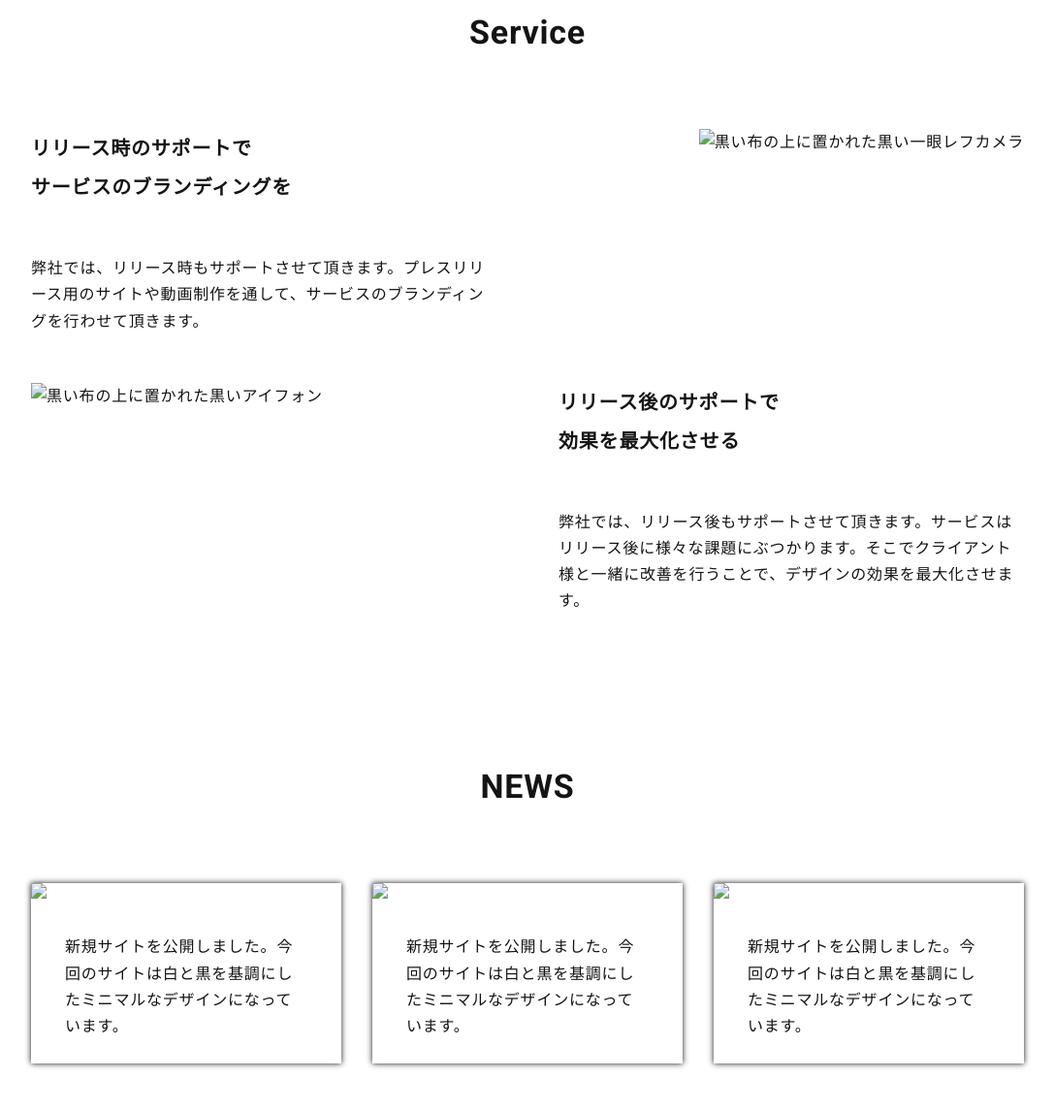
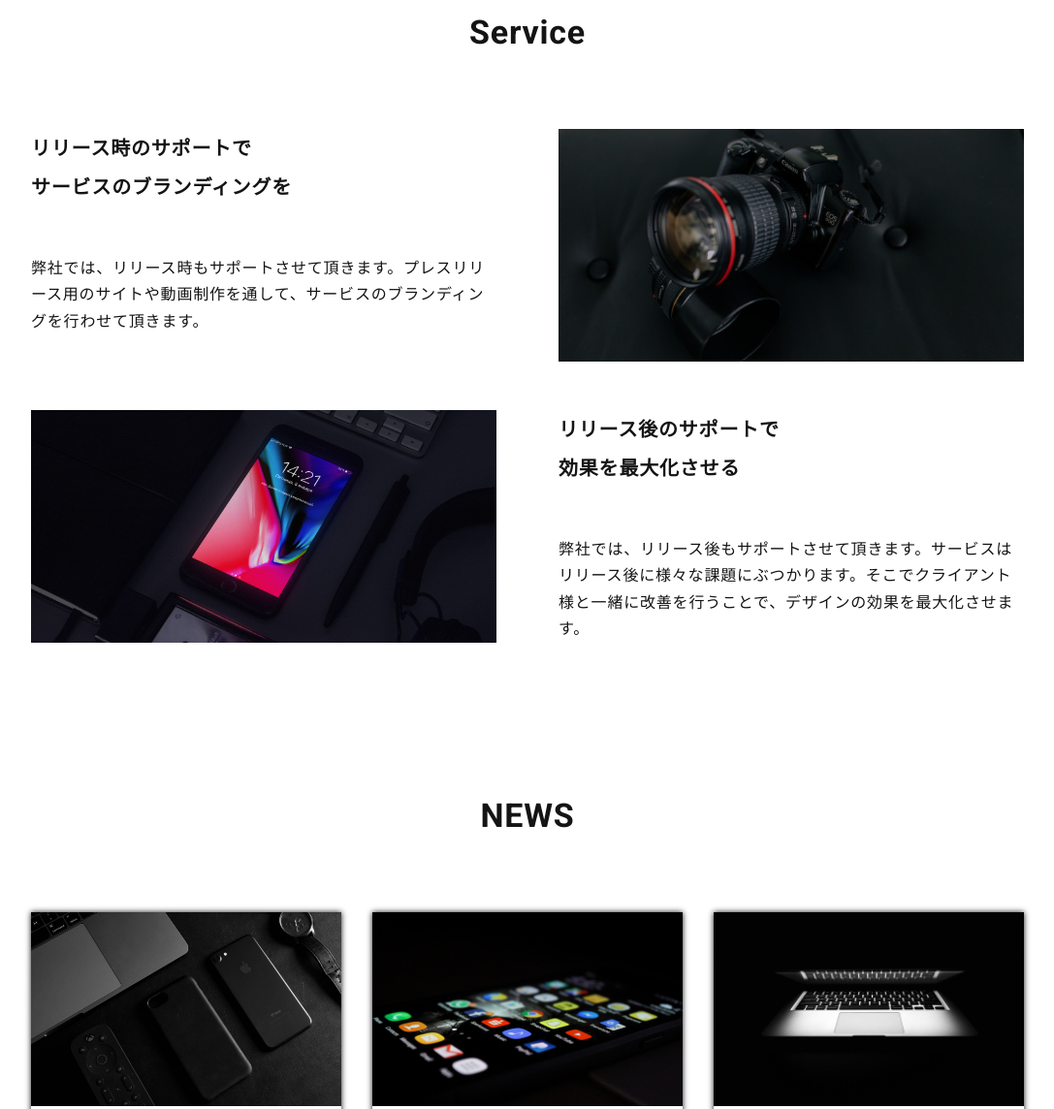
Before and after one commit to irrlicht51/irrlicht51.github.io, a plain HTML site: page index.html in a window 1280 px wide. Shown: the part 1380-2524 px from the top of the page at 97% size, without its empty margins (96-1183 px from the left). Drawn offline with nearby package versions, Linux system fonts and the light colour scheme; files whose address does not match are found by name.

Commit message:
Update index.html

```diff
--- a/index.html
+++ b/index.html
@@ -45,7 +45,7 @@
           <p>弊社では、リリース時もサポートさせて頂きます。プレスリリース用のサイトや動画制作を通して、サービスのブランディングを行わせて頂きます。</p>
         </div>
         <div class="service-image">
-          <img src="img/service-image@2x.jpg" alt="黒い布の上に置かれた黒い一眼レフカメラ">
+          <img src="service-image@2x.jpg" alt="黒い布の上に置かれた黒い一眼レフカメラ">
         </div>
       </div>
       <div class="service-content second">
@@ -55,7 +55,7 @@
           <p>弊社では、リリース後もサポートさせて頂きます。サービスはリリース後に様々な課題にぶつかります。そこでクライアント様と一緒に改善を行うことで、デザインの効果を最大化させます。</p>
         </div>
         <div class="service-image">
-          <img src="img/service-image02@2x.jpg" alt="黒い布の上に置かれた黒いアイフォン">
+          <img src="service-image02@2x.jpg" alt="黒い布の上に置かれた黒いアイフォン">
         </div>
       </div>
     </section>
@@ -64,9 +64,9 @@
       <h2>NEWS</h2>
       <div class="news-content">
         <ul>
-          <li><a href=""><img src="img/card-image1@2x.jpg" alt="黒い背景にあるPC"><p>新規サイトを公開しました。今回のサイトは白と黒を基調にしたミニマルなデザインになっています。</p></a></li>
-          <li><a href=""><img src="img/card-image2@2x.jpg" alt="黒い背景にあるPC"><p>新規サイトを公開しました。今回のサイトは白と黒を基調にしたミニマルなデザインになっています。</p></a></li>
-          <li><a href=""><img src="img/card-image3@2x.jpg" alt="黒い背景にあるPC"><p>新規サイトを公開しました。今回のサイトは白と黒を基調にしたミニマルなデザインになっています。</p></a></li>
+          <li><a href=""><img src="card-image1@2x.jpg" alt="黒い背景にあるPC"><p>新規サイトを公開しました。今回のサイトは白と黒を基調にしたミニマルなデザインになっています。</p></a></li>
+          <li><a href=""><img src="card-image2@2x.jpg" alt="黒い背景にあるPC"><p>新規サイトを公開しました。今回のサイトは白と黒を基調にしたミニマルなデザインになっています。</p></a></li>
+          <li><a href=""><img src="card-image3@2x.jpg" alt="黒い背景にあるPC"><p>新規サイトを公開しました。今回のサイトは白と黒を基調にしたミニマルなデザインになっています。</p></a></li>
         </ul>
       </div>
     </section>
@@ -106,6 +106,6 @@
 
 
   <script src="https://ajax.googleapis.com/ajax/libs/jquery/3.4.1/jquery.min.js"></script>
-  <script src="js/script.js"></script>
+  <script src="script.js"></script>
 </body>
 </html>
```
